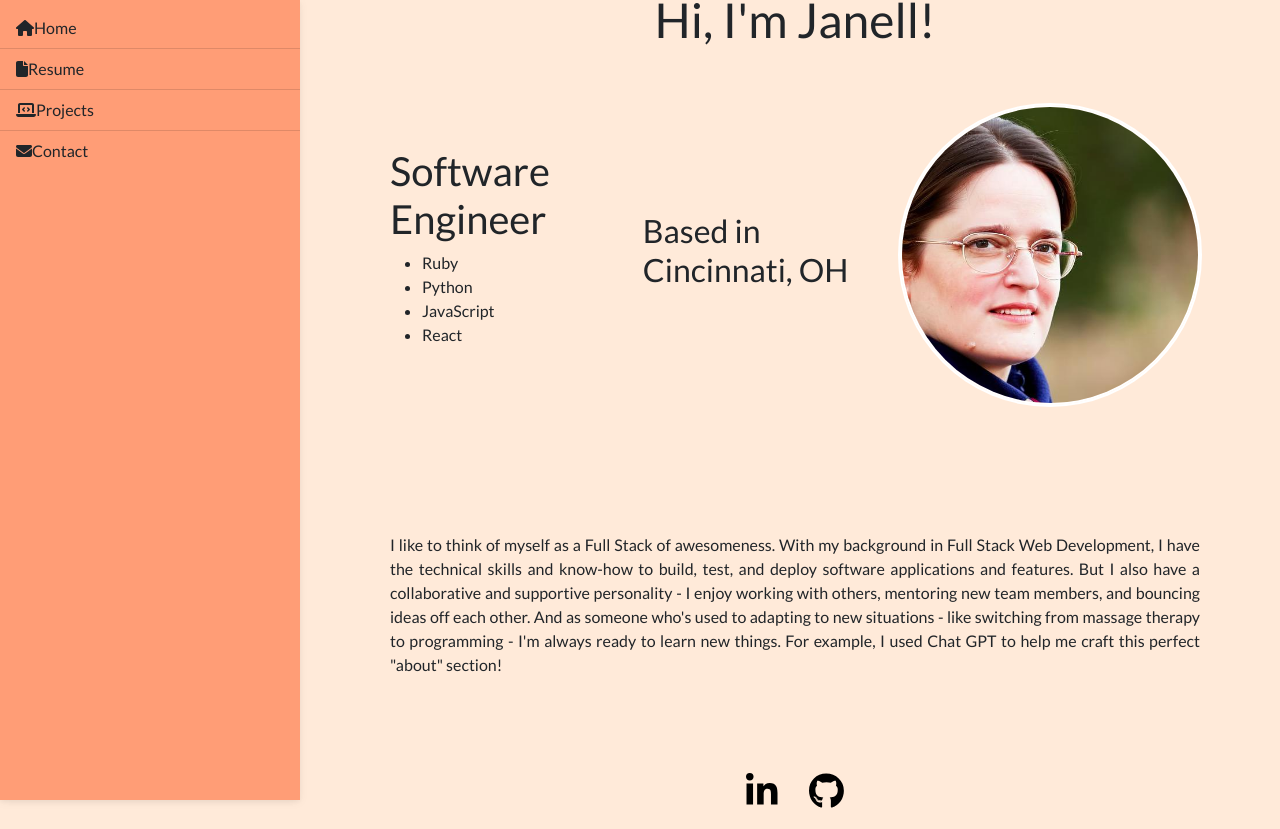
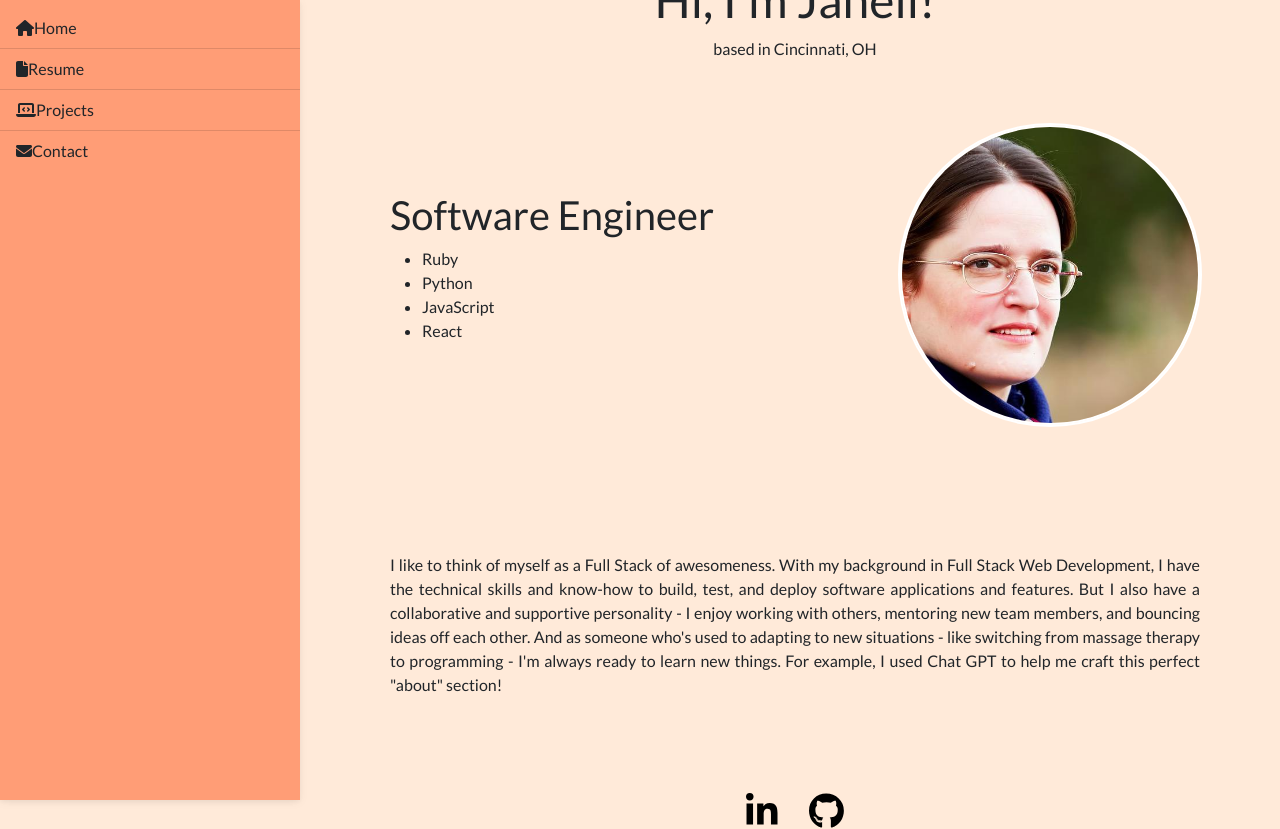
Before and after one commit to Janell-Huyck/portfolio-front-end, a React (Create React App) app: page / in a window 1280 px wide. Built offline with nearby package versions, Linux system fonts and the light colour scheme.

Commit message:
Updated packages and ran audit fix

```diff
--- a/src/pages/home.page.jsx
+++ b/src/pages/home.page.jsx
@@ -9,8 +9,10 @@ import { faLinkedinIn, faGithub } from '@fortawesome/free-brands-svg-icons';
 function Home() {
   return (
     <div className="home-page-container page">
-
       <h1>Hi, I'm Janell!</h1>
+      <div>
+            <p className="font-italic">based in Cincinnati, OH</p>
+      </div>
       <div className='home-page-content'>
         <div className="home-page-upper-content">
           <div>
@@ -22,9 +24,7 @@ function Home() {
               <li>React</li>
             </ul>
           </div>
-          <div>
-            <h3>Based in Cincinnati, OH</h3>
-          </div>
+
 
 
           <img className="headshot" src={require("../assets/images/ai-headshot2.jpeg")} alt="Janell" />
```
